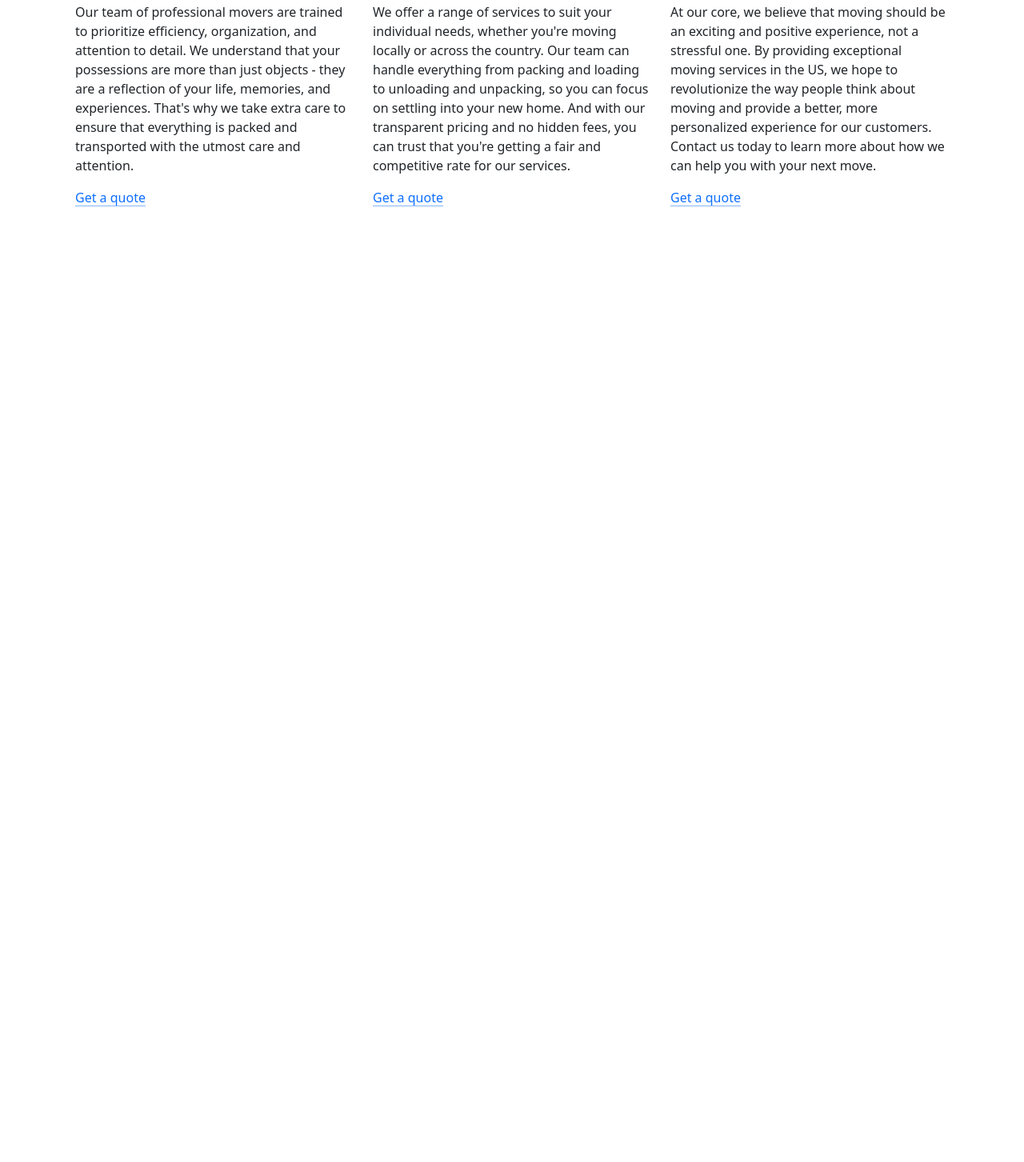
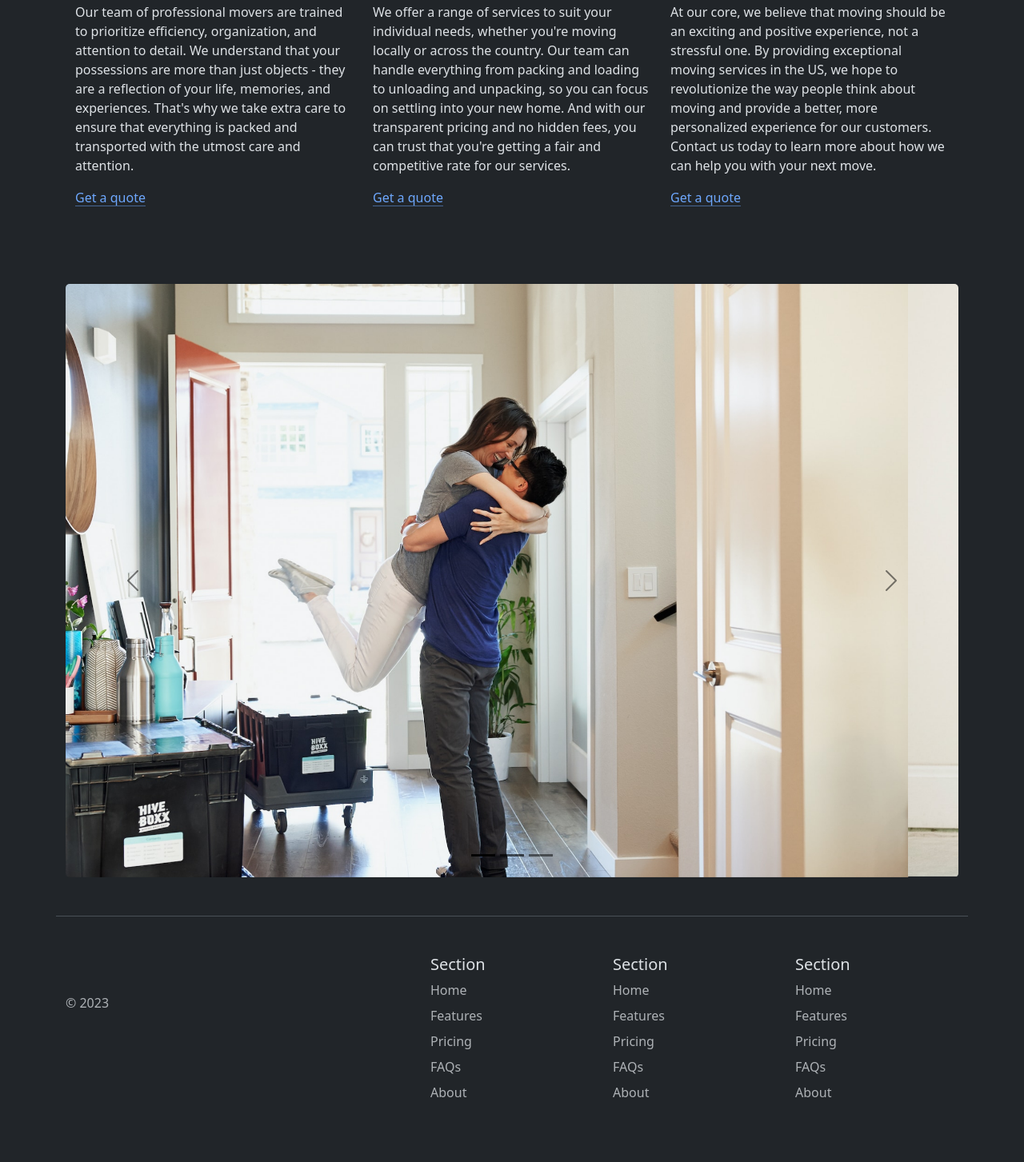
Before and after one commit to kalamohammedbello/first-bootstrap-site, a plain HTML site: page index.html in a window 1280 px wide. Shown: the part 1119-2572 px from the top of the page at 80% size. Before the commit the page ends 1474 px from the top, so only its background shows below. Drawn offline with nearby package versions, Linux system fonts and the light colour scheme.

Commit message:
index.html

```diff
--- a/index.html
+++ b/index.html
@@ -1,5 +1,5 @@
 <!DOCTYPE html>
-<html lang="en">
+<html lang="en" data-bs-theme="dark">
 
 <head>
   <meta charset="UTF-8">
@@ -8,14 +8,15 @@
   <link href="https://cdn.jsdelivr.net/npm/bootstrap@5.3.0-alpha2/dist/css/bootstrap.min.css" rel="stylesheet"
     integrity="sha384-aFq/bzH65dt+w6FI2ooMVUpc+21e0SRygnTpmBvdBgSdnuTN7QbdgL+OapgHtvPp" crossorigin="anonymous">
   <style>
+
     .feature-icon {
       width: 4rem;
       height: 4rem;
       border-radius: 0.75rem;
     }
 
-    .justt {
-      text-align: justify;
+    .carousel-inner {
+      border-radius: 5px;
     }
 
   </style>
@@ -113,6 +114,82 @@
     </div>
   </div>
 
+<div class="container">
+  <div id="carouselExampleIndicators" class="carousel slide" data-bs-ride="carousel">
+    <div class="carousel-indicators">
+      <button type="button" data-bs-target="#carouselExampleIndicators" data-bs-slide-to="0" class="active" aria-current="true" aria-label="Slide 1"></button>
+      <button type="button" data-bs-target="#carouselExampleIndicators" data-bs-slide-to="1" aria-label="Slide 2"></button>
+      <button type="button" data-bs-target="#carouselExampleIndicators" data-bs-slide-to="2" aria-label="Slide 3"></button>
+    </div>
+    <div class="carousel-inner">
+      <div class="carousel-item active">
+        <img src="./couple.jpg" class="d-block w-100" alt="couple">
+      </div>
+      <div class="carousel-item">
+        <img src="./dog.jpg" class="d-block w-100" alt="dog">
+      </div>
+      <div class="carousel-item">
+        <img src="./family.jpg" class="d-block w-100" alt="family">
+      </div>
+    </div>
+    <button class="carousel-control-prev" type="button" data-bs-target="#carouselExampleIndicators" data-bs-slide="prev">
+      <span class="carousel-control-prev-icon" aria-hidden="true"></span>
+      <span class="visually-hidden">Previous</span>
+    </button>
+    <button class="carousel-control-next" type="button" data-bs-target="#carouselExampleIndicators" data-bs-slide="next">
+      <span class="carousel-control-next-icon" aria-hidden="true"></span>
+      <span class="visually-hidden">Next</span>
+    </button>
+  </div>
+</div>
+
+<div class="container">
+  <footer class="row row-cols-1 row-cols-sm-2 row-cols-md-5 py-5 my-5 border-top">
+    <div class="col mb-3">
+      <a href="/" class="d-flex align-items-center mb-3 link-body-emphasis text-decoration-none">
+        <svg class="bi me-2" width="40" height="32"><use xlink:href="#bootstrap"></use></svg>
+      </a>
+      <p class="text-body-secondary">© 2023</p>
+    </div>
+
+    <div class="col mb-3">
+
+    </div>
+
+    <div class="col mb-3">
+      <h5>Section</h5>
+      <ul class="nav flex-column">
+        <li class="nav-item mb-2"><a href="#" class="nav-link p-0 text-body-secondary">Home</a></li>
+        <li class="nav-item mb-2"><a href="#" class="nav-link p-0 text-body-secondary">Features</a></li>
+        <li class="nav-item mb-2"><a href="#" class="nav-link p-0 text-body-secondary">Pricing</a></li>
+        <li class="nav-item mb-2"><a href="#" class="nav-link p-0 text-body-secondary">FAQs</a></li>
+        <li class="nav-item mb-2"><a href="#" class="nav-link p-0 text-body-secondary">About</a></li>
+      </ul>
+    </div>
+
+    <div class="col mb-3">
+      <h5>Section</h5>
+      <ul class="nav flex-column">
+        <li class="nav-item mb-2"><a href="#" class="nav-link p-0 text-body-secondary">Home</a></li>
+        <li class="nav-item mb-2"><a href="#" class="nav-link p-0 text-body-secondary">Features</a></li>
+        <li class="nav-item mb-2"><a href="#" class="nav-link p-0 text-body-secondary">Pricing</a></li>
+        <li class="nav-item mb-2"><a href="#" class="nav-link p-0 text-body-secondary">FAQs</a></li>
+        <li class="nav-item mb-2"><a href="#" class="nav-link p-0 text-body-secondary">About</a></li>
+      </ul>
+    </div>
+
+    <div class="col mb-3">
+      <h5>Section</h5>
+      <ul class="nav flex-column">
+        <li class="nav-item mb-2"><a href="#" class="nav-link p-0 text-body-secondary">Home</a></li>
+        <li class="nav-item mb-2"><a href="#" class="nav-link p-0 text-body-secondary">Features</a></li>
+        <li class="nav-item mb-2"><a href="#" class="nav-link p-0 text-body-secondary">Pricing</a></li>
+        <li class="nav-item mb-2"><a href="#" class="nav-link p-0 text-body-secondary">FAQs</a></li>
+        <li class="nav-item mb-2"><a href="#" class="nav-link p-0 text-body-secondary">About</a></li>
+      </ul>
+    </div>
+  </footer>
+</div>
 
   <script src="https://cdn.jsdelivr.net/npm/bootstrap@5.3.2/dist/js/bootstrap.bundle.min.js" integrity="sha384-C6RzsynM9kWDrMNeT87bh95OGNyZPhcTNXj1NW7RuBCsyN/o0jlpcV8Qyq46cDfL" crossorigin="anonymous"></script>
 </body>
```
